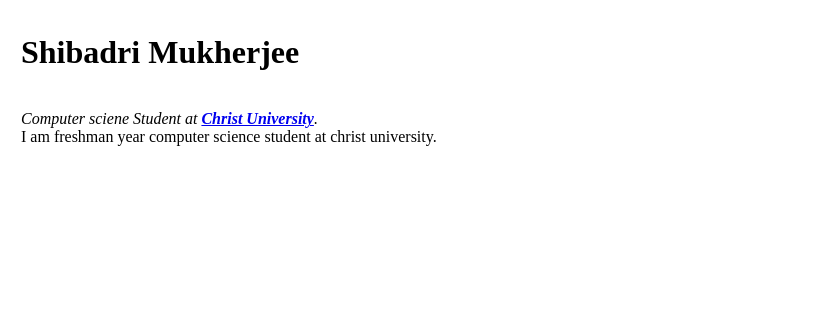
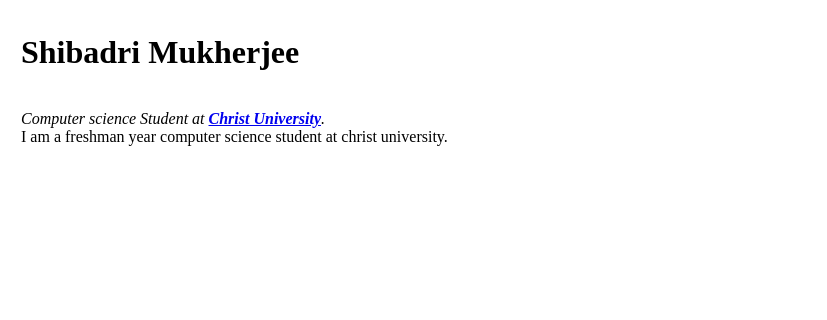
Before and after one commit to ShibadriM/First-ever-upload-, a plain HTML site: page index.html in a window 1280 px wide. Shown: the part 268-588 px from the top of the page, 453-1280 px from the left. Drawn offline with Linux system fonts and the light colour scheme.

Commit message:
Update index.html

```diff
--- a/index.html
+++ b/index.html
@@ -9,8 +9,8 @@
         <tr>
             <td><img src="pho on Twitter.jpg" alt="Goofy ahh image"></td>
             <td><h1>Shibadri Mukherjee</h1><br>
-                <pr><em>Computer sciene Student at <strong><a href="https://christuniversity.in/">Christ University</a></strong>.</em></pr><br>
-                <pr>I am freshman year computer science student at christ university.</pr></td>
+                <pr><em>Computer science Student at <strong><a href="https://christuniversity.in/">Christ University</a></strong>.</em></pr><br>
+                <pr>I am a freshman year computer science student at christ university.</pr></td>
         </tr>
     </table>
 <hr>
```
